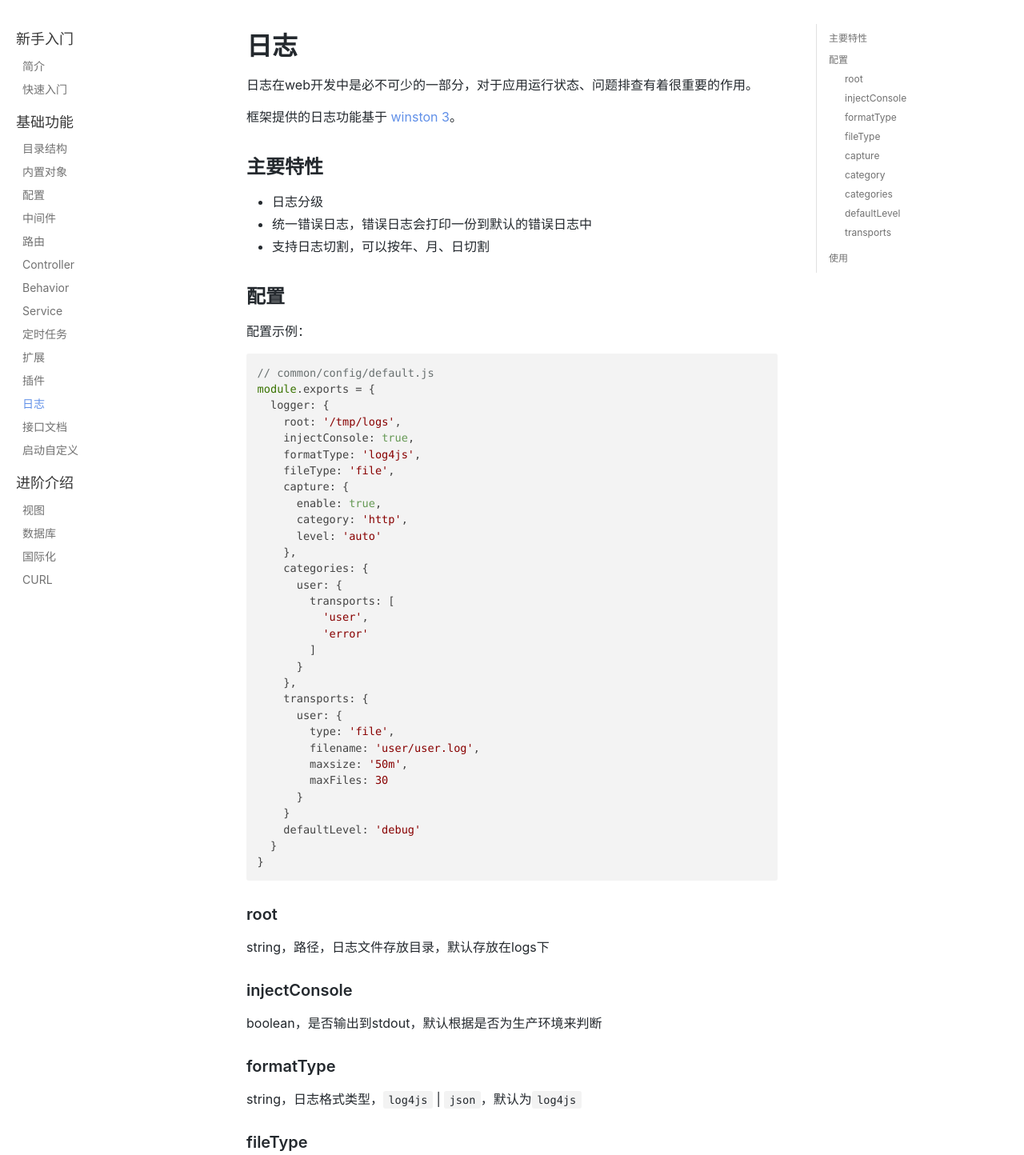
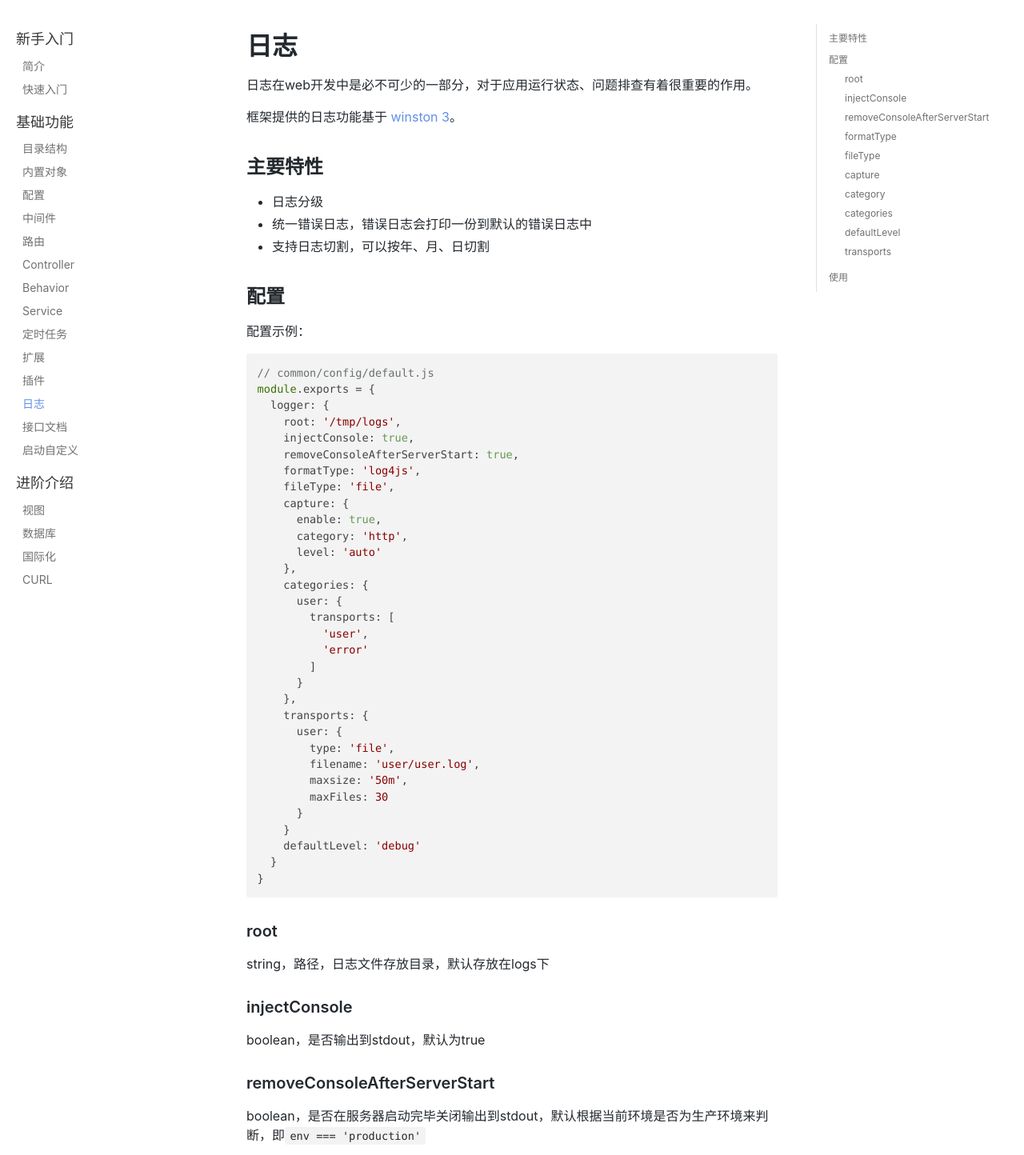
Before and after one commit to SalakJS/docs, a plain HTML site: page docs/zh-cn/logger.html in a window 1280 px wide. Shown: the part 60-1504 px from the top of the page at 80% size. Drawn offline with nearby package versions, Linux system fonts and the light colour scheme.

Commit message:
Deploy website
Deploy website version based on 793e307c6377ab9cfb5397b9cd7e2f50d6ad3096

```diff
--- a/docs/zh-cn/logger.html
+++ b/docs/zh-cn/logger.html
@@ -48,6 +48,7 @@
   <span class="hljs-attr">logger</span>: {
     <span class="hljs-attr">root</span>: <span class="hljs-string">'/tmp/logs'</span>,
     <span class="hljs-attr">injectConsole</span>: <span class="hljs-literal">true</span>,
+    <span class="hljs-attr">removeConsoleAfterServerStart</span>: <span class="hljs-literal">true</span>,
     <span class="hljs-attr">formatType</span>: <span class="hljs-string">'log4js'</span>,
     <span class="hljs-attr">fileType</span>: <span class="hljs-string">'file'</span>,
     <span class="hljs-attr">capture</span>: {
@@ -78,7 +79,9 @@
 <h3><a class="anchor" aria-hidden="true" id="root"></a><a href="#root" aria-hidden="true" class="hash-link"><svg class="hash-link-icon" aria-hidden="true" height="16" version="1.1" viewBox="0 0 16 16" width="16"><path fill-rule="evenodd" d="M4 9h1v1H4c-1.5 0-3-1.69-3-3.5S2.55 3 4 3h4c1.45 0 3 1.69 3 3.5 0 1.41-.91 2.72-2 3.25V8.59c.58-.45 1-1.27 1-2.09C10 5.22 8.98 4 8 4H4c-.98 0-2 1.22-2 2.5S3 9 4 9zm9-3h-1v1h1c1 0 2 1.22 2 2.5S13.98 12 13 12H9c-.98 0-2-1.22-2-2.5 0-.83.42-1.64 1-2.09V6.25c-1.09.53-2 1.84-2 3.25C6 11.31 7.55 13 9 13h4c1.45 0 3-1.69 3-3.5S14.5 6 13 6z"></path></svg></a>root</h3>
 <p>string，路径，日志文件存放目录，默认存放在logs下</p>
 <h3><a class="anchor" aria-hidden="true" id="injectconsole"></a><a href="#injectconsole" aria-hidden="true" class="hash-link"><svg class="hash-link-icon" aria-hidden="true" height="16" version="1.1" viewBox="0 0 16 16" width="16"><path fill-rule="evenodd" d="M4 9h1v1H4c-1.5 0-3-1.69-3-3.5S2.55 3 4 3h4c1.45 0 3 1.69 3 3.5 0 1.41-.91 2.72-2 3.25V8.59c.58-.45 1-1.27 1-2.09C10 5.22 8.98 4 8 4H4c-.98 0-2 1.22-2 2.5S3 9 4 9zm9-3h-1v1h1c1 0 2 1.22 2 2.5S13.98 12 13 12H9c-.98 0-2-1.22-2-2.5 0-.83.42-1.64 1-2.09V6.25c-1.09.53-2 1.84-2 3.25C6 11.31 7.55 13 9 13h4c1.45 0 3-1.69 3-3.5S14.5 6 13 6z"></path></svg></a>injectConsole</h3>
-<p>boolean，是否输出到stdout，默认根据是否为生产环境来判断</p>
+<p>boolean，是否输出到stdout，默认为true</p>
+<h3><a class="anchor" aria-hidden="true" id="removeconsoleafterserverstart"></a><a href="#removeconsoleafterserverstart" aria-hidden="true" class="hash-link"><svg class="hash-link-icon" aria-hidden="true" height="16" version="1.1" viewBox="0 0 16 16" width="16"><path fill-rule="evenodd" d="M4 9h1v1H4c-1.5 0-3-1.69-3-3.5S2.55 3 4 3h4c1.45 0 3 1.69 3 3.5 0 1.41-.91 2.72-2 3.25V8.59c.58-.45 1-1.27 1-2.09C10 5.22 8.98 4 8 4H4c-.98 0-2 1.22-2 2.5S3 9 4 9zm9-3h-1v1h1c1 0 2 1.22 2 2.5S13.98 12 13 12H9c-.98 0-2-1.22-2-2.5 0-.83.42-1.64 1-2.09V6.25c-1.09.53-2 1.84-2 3.25C6 11.31 7.55 13 9 13h4c1.45 0 3-1.69 3-3.5S14.5 6 13 6z"></path></svg></a>removeConsoleAfterServerStart</h3>
+<p>boolean，是否在服务器启动完毕关闭输出到stdout，默认根据当前环境是否为生产环境来判断，即<code>env === 'production'</code></p>
 <h3><a class="anchor" aria-hidden="true" id="formattype"></a><a href="#formattype" aria-hidden="true" class="hash-link"><svg class="hash-link-icon" aria-hidden="true" height="16" version="1.1" viewBox="0 0 16 16" width="16"><path fill-rule="evenodd" d="M4 9h1v1H4c-1.5 0-3-1.69-3-3.5S2.55 3 4 3h4c1.45 0 3 1.69 3 3.5 0 1.41-.91 2.72-2 3.25V8.59c.58-.45 1-1.27 1-2.09C10 5.22 8.98 4 8 4H4c-.98 0-2 1.22-2 2.5S3 9 4 9zm9-3h-1v1h1c1 0 2 1.22 2 2.5S13.98 12 13 12H9c-.98 0-2-1.22-2-2.5 0-.83.42-1.64 1-2.09V6.25c-1.09.53-2 1.84-2 3.25C6 11.31 7.55 13 9 13h4c1.45 0 3-1.69 3-3.5S14.5 6 13 6z"></path></svg></a>formatType</h3>
 <p>string，日志格式类型，<code>log4js</code> | <code>json</code>，默认为<code>log4js</code></p>
 <h3><a class="anchor" aria-hidden="true" id="filetype"></a><a href="#filetype" aria-hidden="true" class="hash-link"><svg class="hash-link-icon" aria-hidden="true" height="16" version="1.1" viewBox="0 0 16 16" width="16"><path fill-rule="evenodd" d="M4 9h1v1H4c-1.5 0-3-1.69-3-3.5S2.55 3 4 3h4c1.45 0 3 1.69 3 3.5 0 1.41-.91 2.72-2 3.25V8.59c.58-.45 1-1.27 1-2.09C10 5.22 8.98 4 8 4H4c-.98 0-2 1.22-2 2.5S3 9 4 9zm9-3h-1v1h1c1 0 2 1.22 2 2.5S13.98 12 13 12H9c-.98 0-2-1.22-2-2.5 0-.83.42-1.64 1-2.09V6.25c-1.09.53-2 1.84-2 3.25C6 11.31 7.55 13 9 13h4c1.45 0 3-1.69 3-3.5S14.5 6 13 6z"></path></svg></a>fileType</h3>
@@ -157,4 +160,4 @@ class Log extends Controller {
 
 module<span class="hljs-selector-class">.exports</span> = Log
 </code></pre>
-</span></div></article></div><div class="docs-prevnext"><a class="docs-prev button" href="/docs/docs/zh-cn/plugin.html">← 插件</a><a class="docs-next button" href="/docs/docs/zh-cn/doc.html">接口文档 →</a></div></div></div><nav class="onPageNav"><ul class="toc-headings"><li><a href="#主要特性">主要特性</a></li><li><a href="#配置">配置</a><ul class="toc-headings"><li><a href="#root">root</a></li><li><a href="#injectconsole">injectConsole</a></li><li><a href="#formattype">formatType</a></li><li><a href="#filetype">fileType</a></li><li><a href="#capture">capture</a></li><li><a href="#category">category</a></li><li><a href="#categories">categories</a></li><li><a href="#defaultlevel">defaultLevel</a></li><li><a href="#transports">transports</a></li></ul></li><li><a href="#使用">使用</a></li></ul></nav></div><footer class="nav-footer" id="footer"><section class="sitemap"><a href="/docs/" class="nav-home"><img src="/docs/img/salak.png" alt="Salak" width="66" height="58"/></a><div><h5>Docs</h5><a href="/docs/docs/zh-cn/introduction.html">Getting Started</a><a href="/docs/docs/zh-cn/structure.html">Guides</a></div><div><h5>About</h5><a href="https://aotu.io" target="_blank">aotu.io</a></div></section><section class="copyright">Copyright © 2019 凹凸实验室</section></footer></div></body></html>
+</span></div></article></div><div class="docs-prevnext"><a class="docs-prev button" href="/docs/docs/zh-cn/plugin.html">← 插件</a><a class="docs-next button" href="/docs/docs/zh-cn/doc.html">接口文档 →</a></div></div></div><nav class="onPageNav"><ul class="toc-headings"><li><a href="#主要特性">主要特性</a></li><li><a href="#配置">配置</a><ul class="toc-headings"><li><a href="#root">root</a></li><li><a href="#injectconsole">injectConsole</a></li><li><a href="#removeconsoleafterserverstart">removeConsoleAfterServerStart</a></li><li><a href="#formattype">formatType</a></li><li><a href="#filetype">fileType</a></li><li><a href="#capture">capture</a></li><li><a href="#category">category</a></li><li><a href="#categories">categories</a></li><li><a href="#defaultlevel">defaultLevel</a></li><li><a href="#transports">transports</a></li></ul></li><li><a href="#使用">使用</a></li></ul></nav></div><footer class="nav-footer" id="footer"><section class="sitemap"><a href="/docs/" class="nav-home"><img src="/docs/img/salak.png" alt="Salak" width="66" height="58"/></a><div><h5>Docs</h5><a href="/docs/docs/zh-cn/introduction.html">Getting Started</a><a href="/docs/docs/zh-cn/structure.html">Guides</a></div><div><h5>About</h5><a href="https://aotu.io" target="_blank">aotu.io</a></div></section><section class="copyright">Copyright © 2019 凹凸实验室</section></footer></div></body></html>
```
